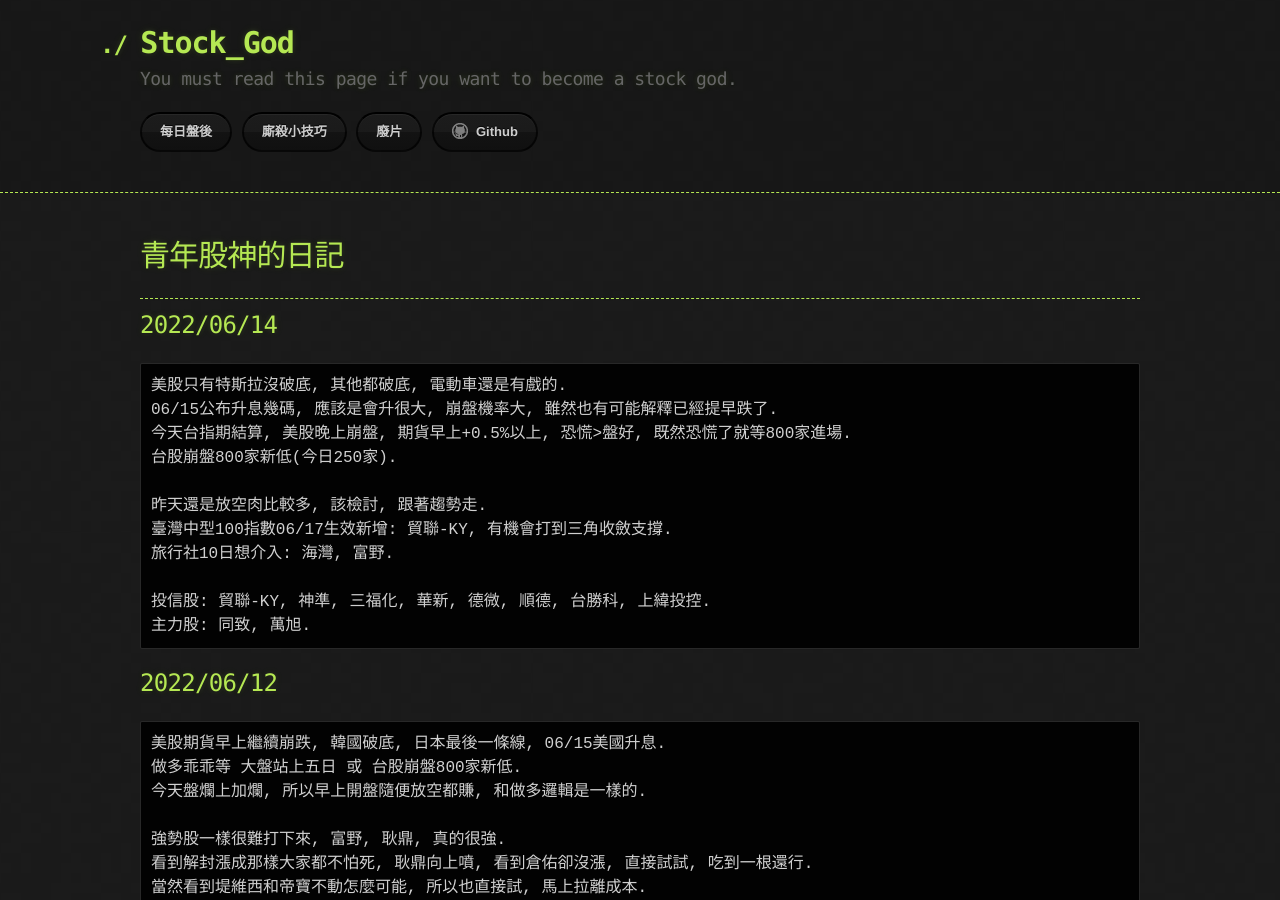
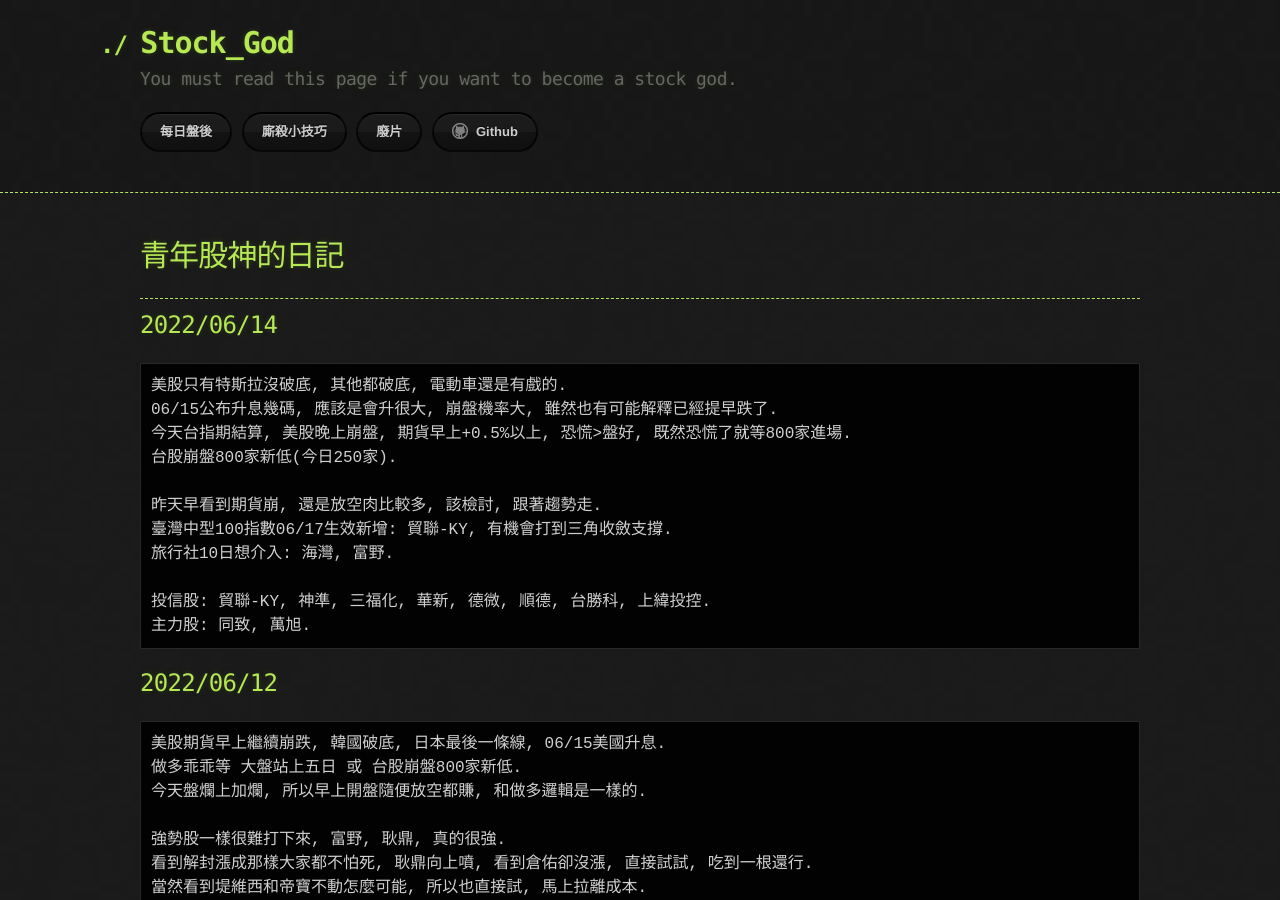
Before and after one commit to lepg5487/Stock_God, a Jekyll site: the page built from index.md, in a window 1280 px wide and 900 px high. Built offline with Jekyll 4.4.1, drawn with Linux system fonts in a browser that asks for light colours; our own code applies the rules of GitHub Pages for plain Markdown files.

Commit message:
Update index.md

```diff
--- a/index.md
+++ b/index.md
@@ -13,7 +13,7 @@ layout: testlayouts
 今天台指期結算, 美股晚上崩盤, 期貨早上+0.5%以上, 恐慌>盤好, 既然恐慌了就等800家進場.
 台股崩盤800家新低(今日250家).
 
-昨天還是放空肉比較多, 該檢討, 跟著趨勢走.
+昨天早看到期貨崩, 還是放空肉比較多, 該檢討, 跟著趨勢走.
 臺灣中型100指數06/17生效新增: 貿聯-KY, 有機會打到三角收斂支撐.
 旅行社10日想介入: 海灣, 富野.
 
```
